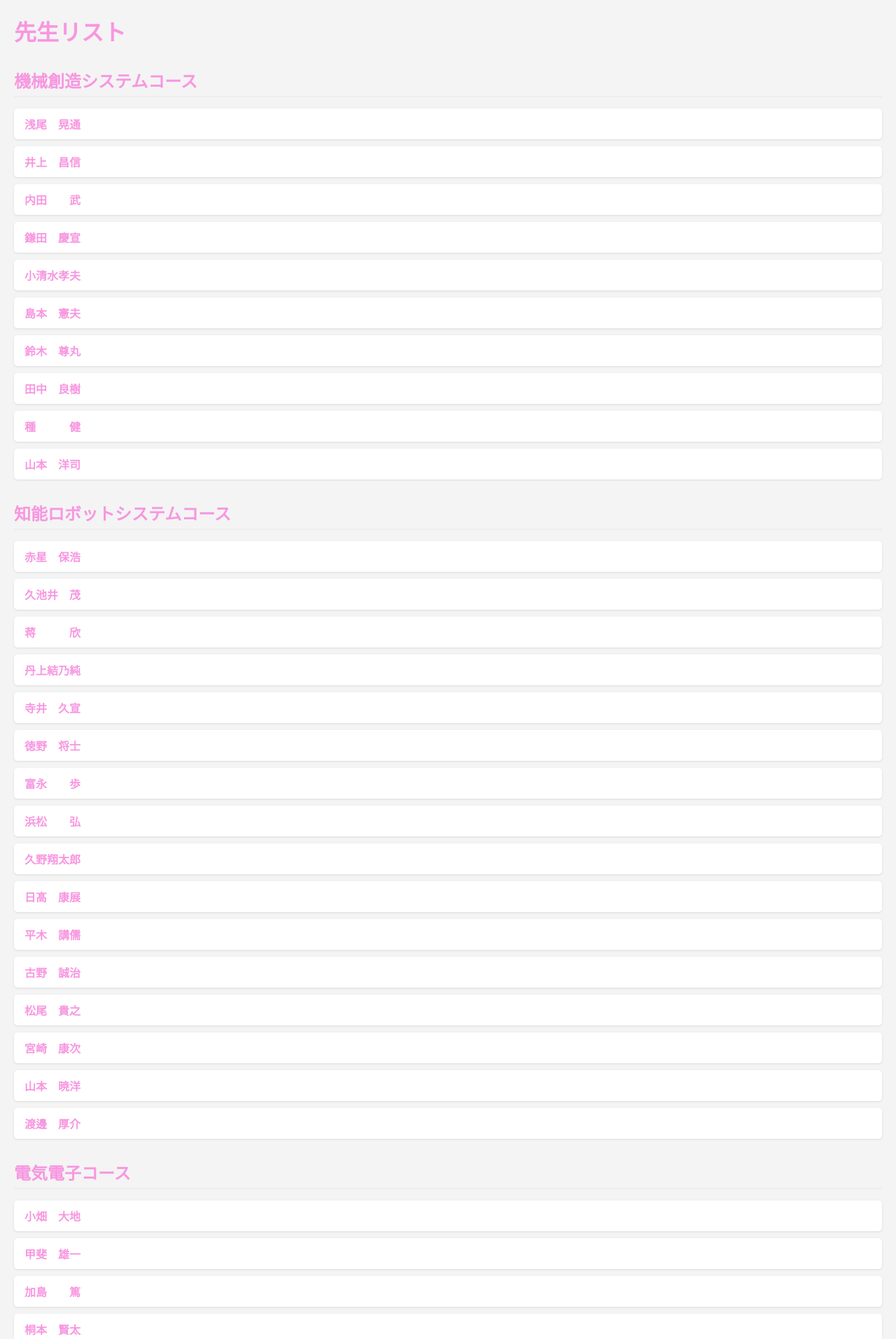
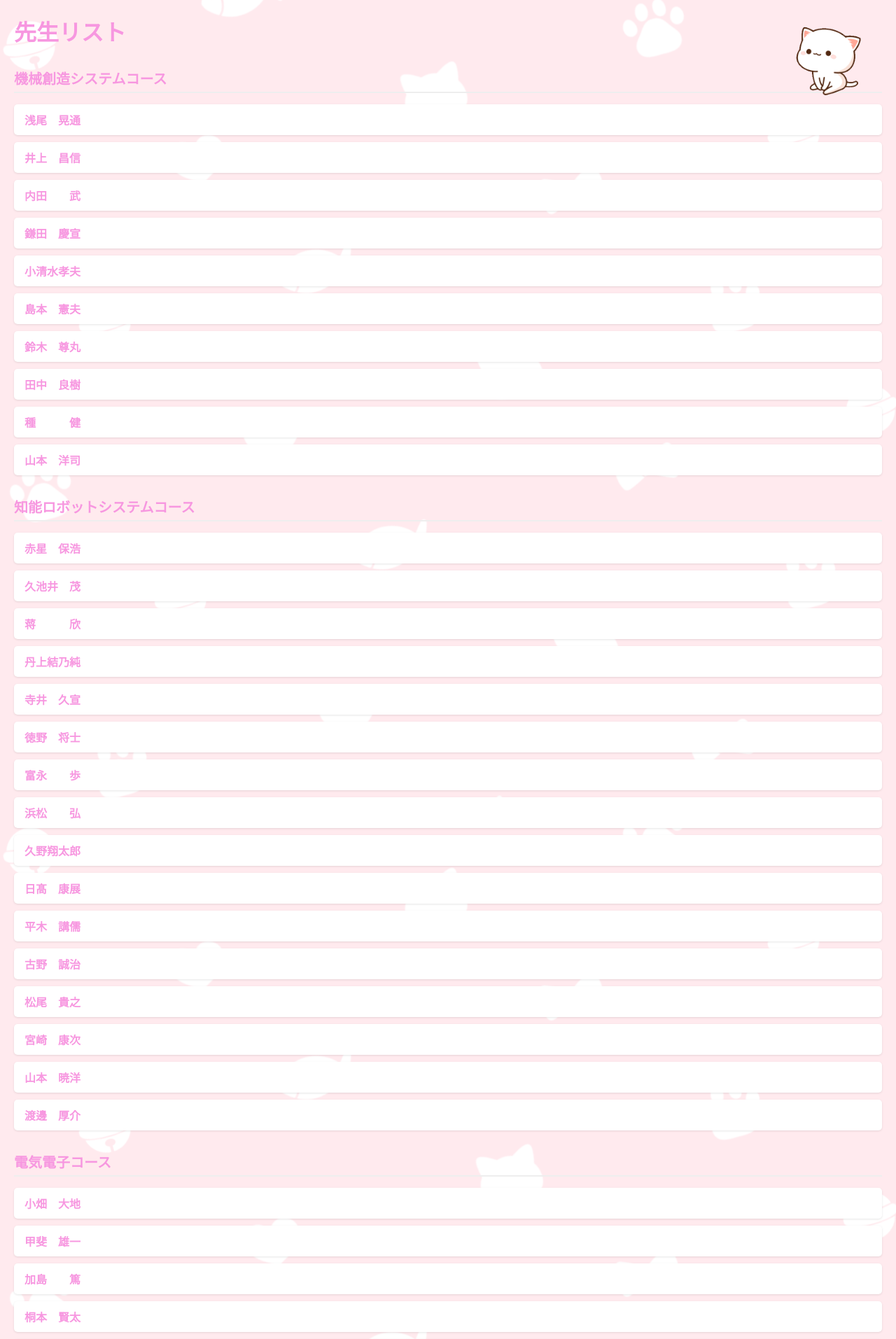
Before and after one commit to silataki/kousenkeijiban, a PHP site: page /teacher_list.php in a window 1280 px wide. Shown: the top 1913 px of the page at 70% size. Run offline with PHP 8.4, Linux system fonts and the light colour scheme; data comes from the database, SQL or seed files in the repository.

Commit message:
画像追加

```diff
--- a/src/teacher_list.php
+++ b/src/teacher_list.php
@@ -9,17 +9,74 @@ include 'config.php'; // データベース接続設定を読み込み
     <meta name="viewport" content="width=device-width, initial-scale=1.0">
     <title>先生リスト</title>
     <style>
-        body { font-family: 'メイリオ', Meiryo, sans-serif; margin: 20px; background-color: #f4f4f4; color: #333; }
-        h1 { color:rgb(247, 151, 224); }
-        h2 { color:rgb(247, 151, 224); border-bottom: 2px solid #eee; padding-bottom: 5px; margin-top: 30px; margin-bottom: 15px; } /* 学科の見出し用スタイル */
-        ul { list-style: none; padding: 0; }
-        li { margin-bottom: 10px; background-color: #fff; padding: 10px 15px; border-radius: 5px; box-shadow: 0 1px 3px rgba(0,0,0,0.1); }
-        a { text-decoration: none; color:rgb(247, 151, 224); font-weight: bold; }
-        a:hover { text-decoration: underline; color:rgb(247, 151, 224); }
+    body {
+        font-family: 'メイリオ', Meiryo, sans-serif;
+        margin: 20px;
+        color: #333;
+        position: relative;
+
+        /* 背景画像に関する追加・修正 */
+        background-color: #fcf0f5; /* 画像の読み込みが遅い場合や、画像が小さすぎる場合のフォールバック色 */
+        background-image: url('back.png'); /* 背景画像を指定 */
+        background-repeat: repeat; /* 画像を繰り返して背景全体を埋める */
+        background-size: auto; /* 画像の元のサイズを維持 (必要であれば cover や contain に変更) */
+        background-attachment: fixed; /* ページをスクロールしても背景画像を固定したい場合 */
+    }
+    h1 {
+        color:rgb(247, 151, 224);
+        text-align: left;
+        margin-bottom: 30px;
+    }
+    h2 {
+        color:rgb(247, 151, 224);
+        border-bottom: 2px solid #eee;
+        padding-bottom: 5px;
+        margin-top: 30px;
+        margin-bottom: 15px;
+        font-size: 20px;
+    }
+    ul {
+        list-style: none;
+        padding: 0;
+    }
+    li {
+        margin-bottom: 10px;
+        background-color: #fff;
+        padding: 10px 15px;
+        border-radius: 5px;
+        box-shadow: 0 1px 3px rgba(0,0,0,0.1);
+    }
+    a {
+        text-decoration: none;
+        color:rgb(247, 151, 224);
+        font-weight: bold;
+    }
+    a:hover {
+        text-decoration: underline;
+        color:rgb(247, 151, 224);
+    }
+
+    /* アニメーションする猫の画像を格納するコンテナのスタイル */
+    .top-right-cat-animation {
+        position: absolute; /* 絶対位置指定 */
+        top: 1px;          /* 上からの距離 (必要に応じて調整) */
+        right: 1px;        /* 右からの距離 (必要に応じて調整) */
+        z-index: 100;       /* 他の要素より手前に表示 */
+    }
+
+    /* アニメーションする猫の画像のスタイル */
+    .animated-cat-icon {
+        width: 150px;        /* 画像のサイズ (必要に応じて調整) */
+        height: auto;       /* アスペクト比を維持 */
+        opacity: 1;         /* 必要に応じて透明度を調整 */
+    }
     </style>
 </head>
 <body>
     <h1>先生リスト</h1>
+    <div class="top-right-cat-animation">
+        <img src="new_moving.gif" alt="しっぽを振る猫" class="animated-cat-icon">
+    </div>
 
     <?php
     // teachersテーブルから先生のID、名前、学科を取得し、学科と名前でソート
```
